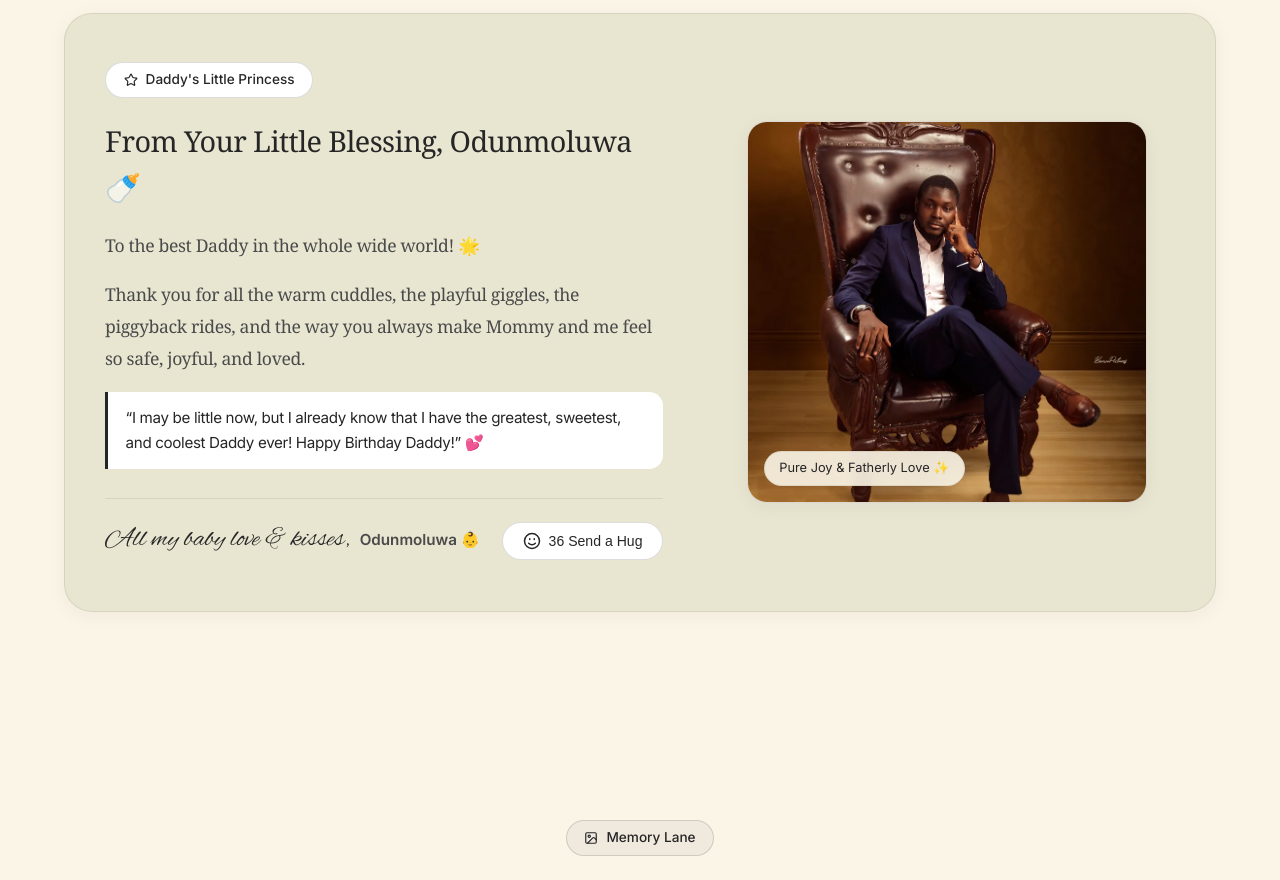
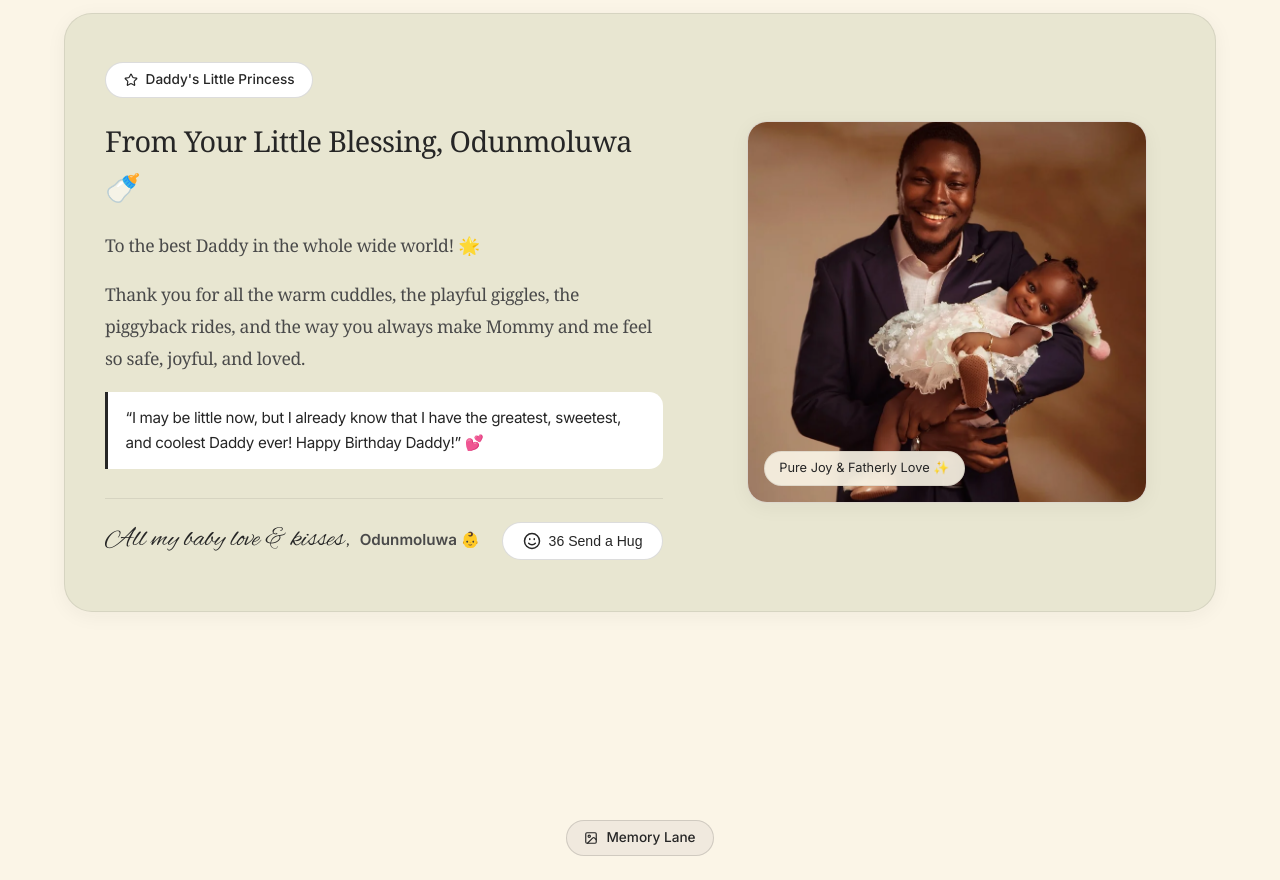
Before and after one commit to Ayordeji/Dami-s-Birthday, a React (Vite) app: page / in a window 1280 px wide. Shown: the part 1980-2860 px from the top of the page. Built offline with nearby package versions, Linux system fonts and the light colour scheme; no server answers; the database is empty; a web font is replaced by a local one.

Commit message:
feat: use PS_Odun_and_Daddy3 for Odunmoluwa tribute section

```diff
--- a/src/components/DaughterTribute.jsx
+++ b/src/components/DaughterTribute.jsx
@@ -69,7 +69,7 @@ export default function DaughterTribute() {
             <div className="daughter-media-col">
               <div className="daughter-image-frame">
                 <img
-                  src="/images/PS_Suit_Dami4.webp"
+                  src="/images/PS_Odun_and_Daddy3.webp"
                   alt="Dami and baby Odunmoluwa"
                   className="daughter-img"
                 />
--- a/src/components/KeepsakeView.jsx
+++ b/src/components/KeepsakeView.jsx
@@ -97,7 +97,7 @@ export default function KeepsakeView({ isOpen, onClose, tributes }) {
             </h2>
 
             <div className="wife-dedication-layout">
-              <img src="/images/PS_Suit_Dami4.webp" alt="Odunmoluwa & Dami" className="book-inline-img" />
+              <img src="/images/PS_Odun_and_Daddy3.webp" alt="Odunmoluwa & Dami" className="book-inline-img" />
               <div className="book-text-body font-serif">
                 <p>To the best Daddy in the whole wide world! 🌟</p>
                 <p>
```
